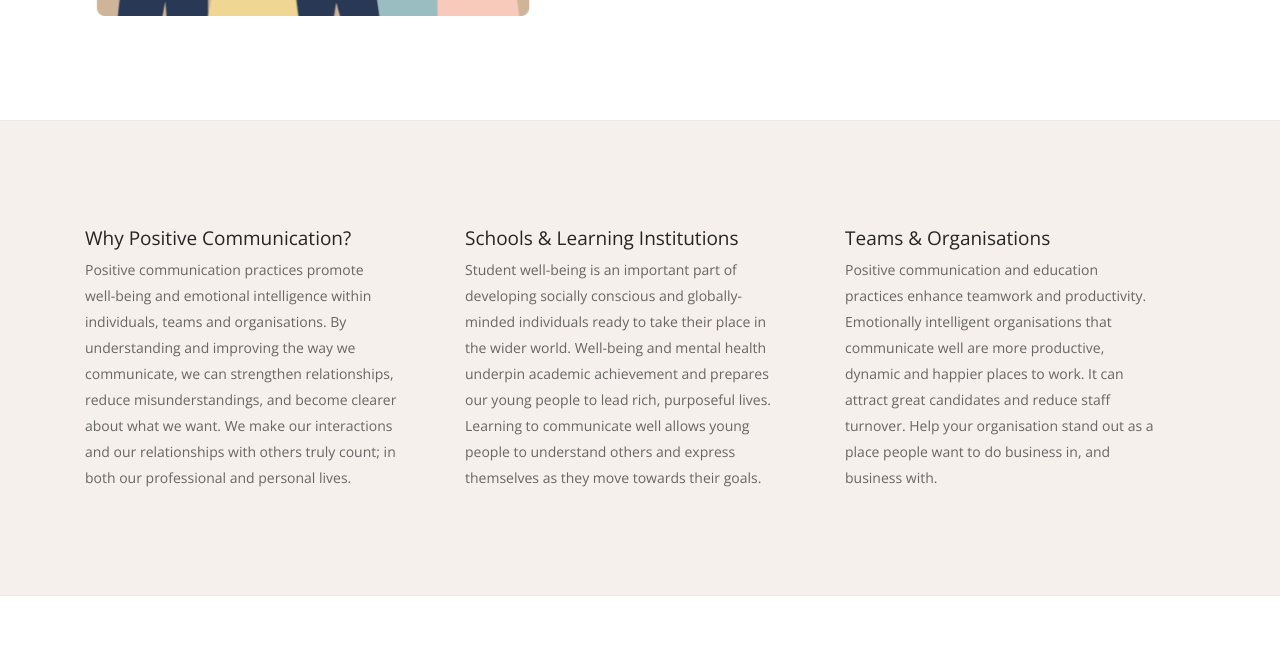
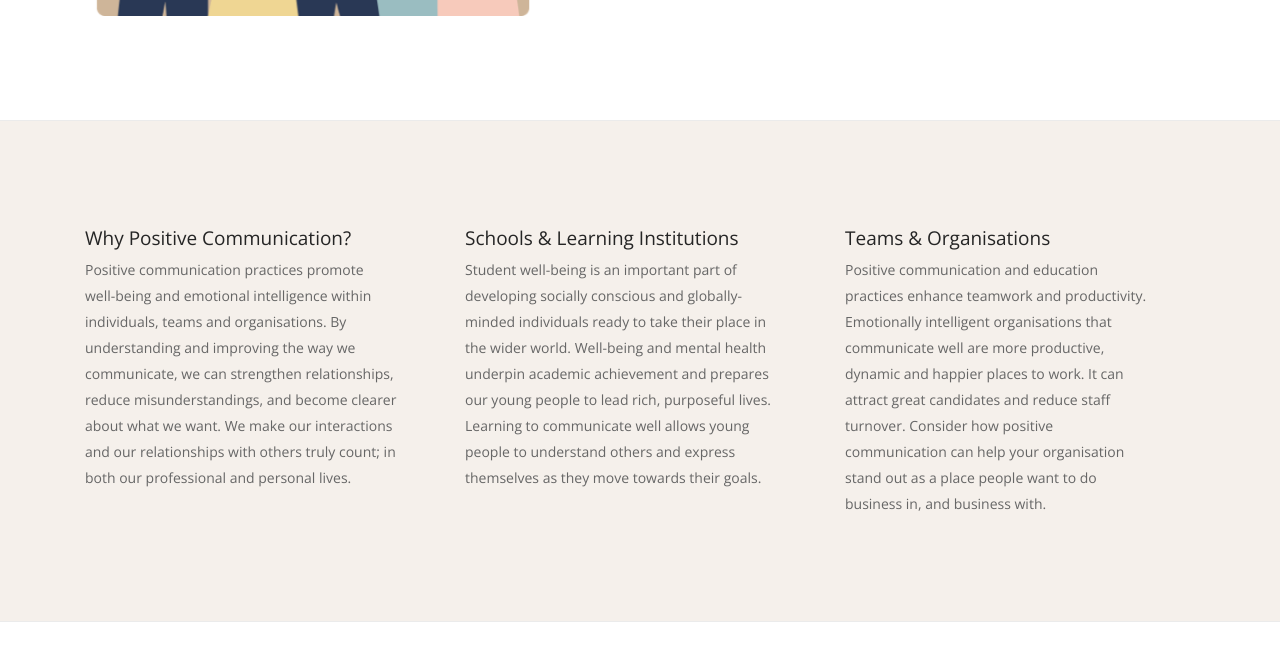
Before and after one commit to catesg/catesg.github.io, a Jekyll site: the page built from index.markdown, in a window 1280 px wide and 900 px high, scrolled down 704 px, cut to the strip 0-780 px from the top of the window. Shown: the top 661 px of the strip. Built offline with Jekyll 4.4.1, drawn with Linux system fonts in a browser that asks for light colours; some web fonts are replaced.

Commit message:
Update 10

```diff
--- a/_layouts/home.html
+++ b/_layouts/home.html
@@ -61,7 +61,7 @@
                             <div class="feature">
                                 <h4>Teams &amp; Organisations</h4>
                                 <p>
-                                    Positive communication and education practices enhance teamwork and productivity. Emotionally intelligent organisations that communicate well are more productive, dynamic and happier places to work. It can attract great candidates and reduce staff turnover. Help your organisation
+                                    Positive communication and education practices enhance teamwork and productivity. Emotionally intelligent organisations that communicate well are more productive, dynamic and happier places to work. It can attract great candidates and reduce staff turnover. Consider how positive communication can help your organisation
                                     stand out as a place people want to do business in, and business with.
                                 </p>
                             </div>
```
